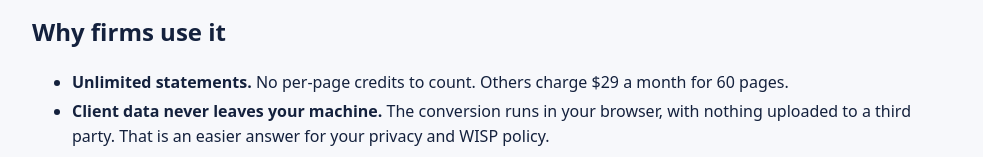
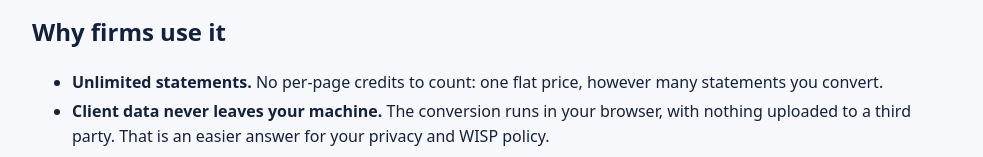
Before and after one commit to jsenkar/senkar-convert-site, a plain HTML site: page for-bookkeepers/index.html in a window 1280 px wide. Shown: the part 588-745 px from the top of the page, without its empty margins (148-1131 px from the left). Drawn offline with Linux system fonts and the light colour scheme.

Commit message:
Remove unsourced competitor price claim and Safeguards wording
Co-Authored-By: Claude Sonnet 5.5 <noreply@anthropic.com>
Claude-Session: https://claude.ai/code/session_01Ksro9eZTkQwq8dvZnWLRhh

```diff
--- a/for-bookkeepers/index.html
+++ b/for-bookkeepers/index.html
@@ -50,7 +50,7 @@
   </div>
 
 </section>
-<section class="wrap prose"><h2>Why firms use it</h2><ul><li><b>Unlimited statements.</b> No per-page credits to count. Others charge $29 a month for 60 pages.</li><li><b>Client data never leaves your machine.</b> The conversion runs in your browser, with nothing uploaded to a third party. That is an easier answer for your privacy and WISP policy.</li><li><b>A balance check on every file</b> so you know it's complete before you import.</li></ul></section><section class="wrap prose"><h2>Answer for your security policy</h2><p>If a client asks where their statements went: nowhere. StatementFlip is a web page that does the work in your own browser. There is no server copy to breach, which keeps things simple under the FTC Safeguards Rule and your written security plan.</p></section>
+<section class="wrap prose"><h2>Why firms use it</h2><ul><li><b>Unlimited statements.</b> No per-page credits to count: one flat price, however many statements you convert.</li><li><b>Client data never leaves your machine.</b> The conversion runs in your browser, with nothing uploaded to a third party. That is an easier answer for your privacy and WISP policy.</li><li><b>A balance check on every file</b> so you know it's complete before you import.</li></ul></section><section class="wrap prose"><h2>Answer for your security policy</h2><p>If a client asks where their statements went: nowhere. StatementFlip is a web page that does the work in your own browser. There is no server copy to breach, which keeps your written security plan simple. See the <a href="/security/">security page</a> for exactly what loads.</p></section>
 <section class="wrap how"><h2>How it works</h2>
 <ol><li><b>Drop your PDF statement</b> into the box above.</li><li><b>Check the preview</b>: date, description, amount, and balance, laid out in clean columns.</li><li><b>Download Excel or CSV</b>, ready for your spreadsheet, QuickBooks, or Xero.</li></ol></section>
 <section class="wrap sample" id="sample"><h2>See what you get</h2>
```
